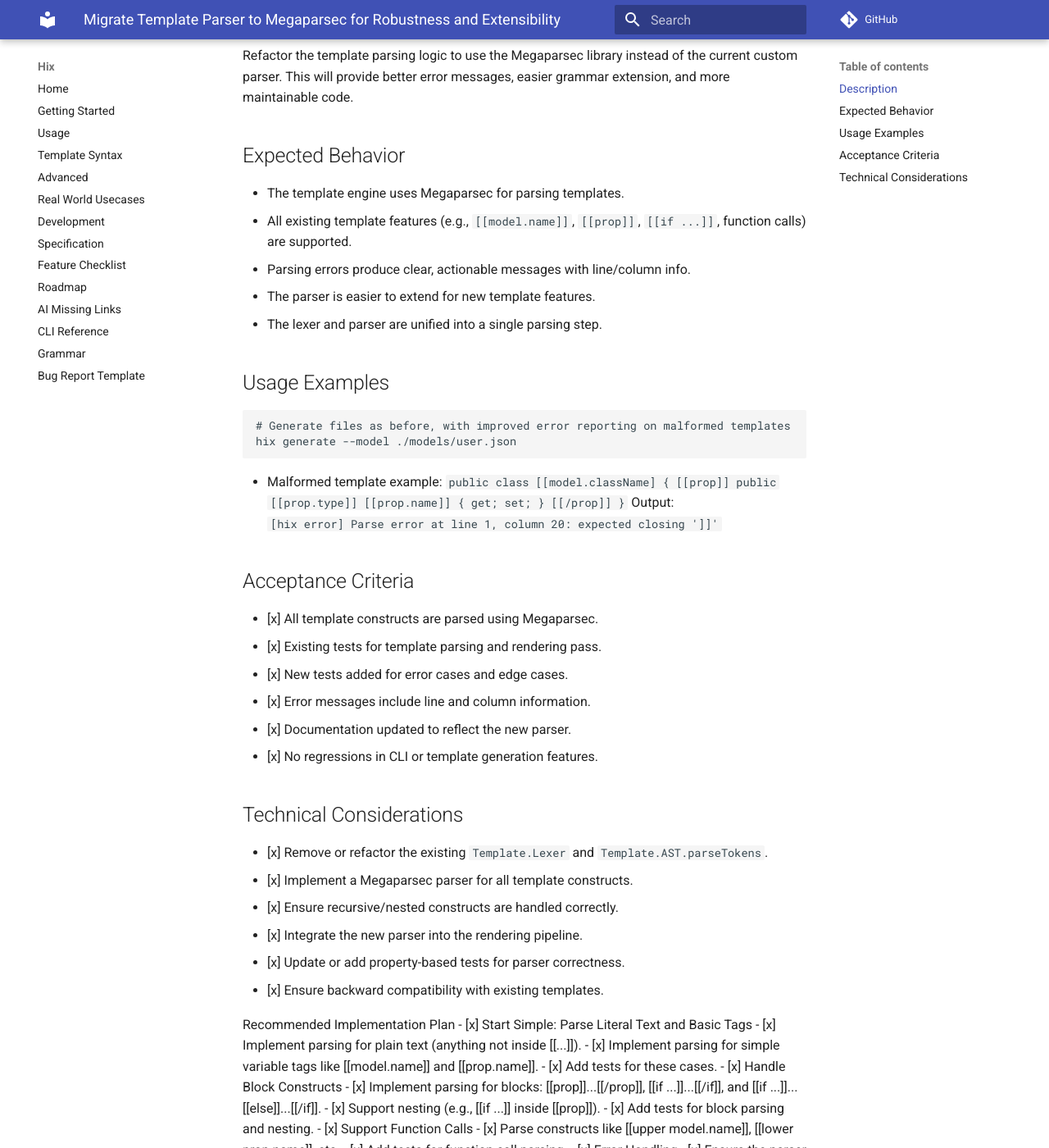
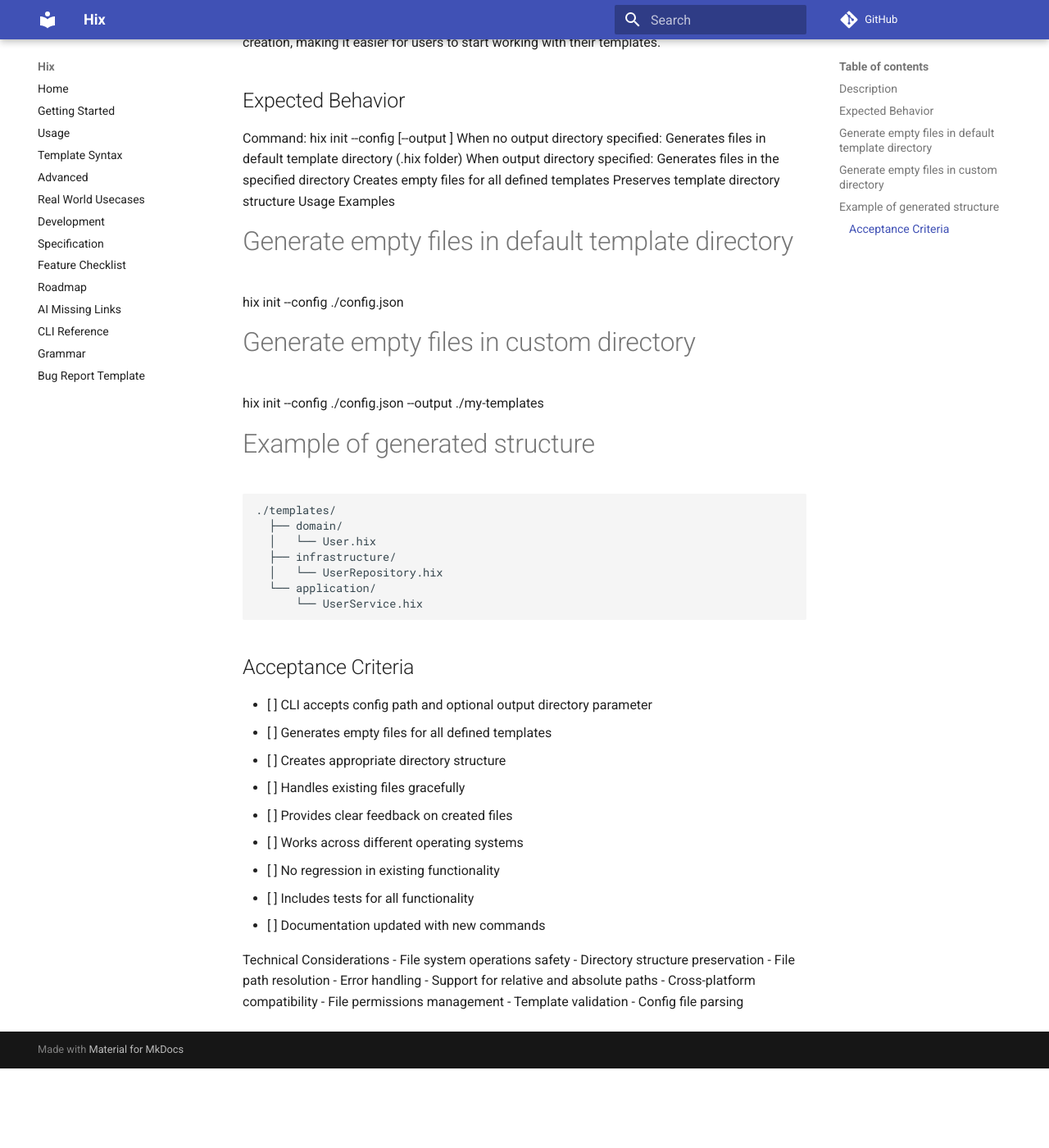
Before and after one commit to joelbugarini/hix, an MkDocs documentation site: the page built from docs/features/_current_item.md, in a window 1280 px wide and 1400 px high, scrolled down 217 px. Shown: the whole window at 82% size. Built offline with MkDocs 1.6.1 and Material for MkDocs 9.7.7, drawn with Linux system fonts in a browser that asks for light colours; comment, search, counter and statistics services are not loaded; after the commit the page ends 1520 px from its top, so only the background shows below that; some of the changed text lies outside the part shown.

Commit message:
Release 0.3.2.0: Add template auto-generation, model property metadata, CLI shortcuts, and new template types. Update docs, tests, and installer for new features.

````diff
--- a/docs/features/_current_item.md
+++ b/docs/features/_current_item.md
@@ -1,68 +1,50 @@
-# Migrate Template Parser to Megaparsec for Robustness and Extensibility
+Add automatic empty template file generation
 
 ## Description
-Refactor the template parsing logic to use the Megaparsec library instead of the current custom parser. This will provide better error messages, easier grammar extension, and more maintainable code.
+Add functionality to automatically generate empty files for defined templates after config file creation, making it easier for users to start working with their templates.
 
 ## Expected Behavior
-- The template engine uses Megaparsec for parsing templates.
-- All existing template features (e.g., `[[model.name]]`, `[[prop]]`, `[[if ...]]`, function calls) are supported.
-- Parsing errors produce clear, actionable messages with line/column info.
-- The parser is easier to extend for new template features.
-- The lexer and parser are unified into a single parsing step.
+Command: hix init --config <config_path> [--output <output_dir>]
+When no output directory specified: Generates files in default template directory (.hix folder)
+When output directory specified: Generates files in the specified directory
+Creates empty files for all defined templates
+Preserves template directory structure
+Usage Examples
+# Generate empty files in default template directory
+hix init --config ./config.json
 
-## Usage Examples
-```bash
-# Generate files as before, with improved error reporting on malformed templates
-hix generate --model ./models/user.json
+# Generate empty files in custom directory
+hix init --config ./config.json --output ./my-templates
+
+# Example of generated structure
+```shell
+./templates/
+  ├── domain/
+  │   └── User.hix
+  ├── infrastructure/
+  │   └── UserRepository.hix
+  └── application/
+      └── UserService.hix
 ```
-- Malformed template example:
-  ```
-  public class [[model.className] {
-      [[prop]]
-      public [[prop.type]] [[prop.name]] { get; set; }
-      [[/prop]]
-  }
-  ```
-  Output:
-  ```
-  [hix error] Parse error at line 1, column 20: expected closing ']]'
-  ```
 
 ## Acceptance Criteria
-- [x] All template constructs are parsed using Megaparsec.
-- [x] Existing tests for template parsing and rendering pass.
-- [x] New tests added for error cases and edge cases.
-- [x] Error messages include line and column information.
-- [x] Documentation updated to reflect the new parser.
-- [x] No regressions in CLI or template generation features.
+- [ ] CLI accepts config path and optional output directory parameter
+- [ ] Generates empty files for all defined templates
+- [ ] Creates appropriate directory structure
+- [ ] Handles existing files gracefully
+- [ ] Provides clear feedback on created files
+- [ ] Works across different operating systems
+- [ ] No regression in existing functionality
+- [ ] Includes tests for all functionality
+- [ ] Documentation updated with new commands
 
-## Technical Considerations
-- [x] Remove or refactor the existing `Template.Lexer` and `Template.AST.parseTokens`.
-- [x] Implement a Megaparsec parser for all template constructs.
-- [x] Ensure recursive/nested constructs are handled correctly.
-- [x] Integrate the new parser into the rendering pipeline.
-- [x] Update or add property-based tests for parser correctness.
-- [x] Ensure backward compatibility with existing templates.
-
-
-Recommended Implementation Plan
-- [x] Start Simple: Parse Literal Text and Basic Tags
-  - [x] Implement parsing for plain text (anything not inside [[...]]).
-  - [x] Implement parsing for simple variable tags like [[model.name]] and [[prop.name]].
-  - [x] Add tests for these cases.
-- [x] Handle Block Constructs
-  - [x] Implement parsing for blocks: [[prop]]...[[/prop]], [[if ...]]...[[/if]], and [[if ...]]...[[else]]...[[/if]].
-  - [x] Support nesting (e.g., [[if ...]] inside [[prop]]).
-  - [x] Add tests for block parsing and nesting.
-- [x] Support Function Calls
-  - [x] Parse constructs like [[upper model.name]], [[lower prop.name]], etc.
-  - [x] Add tests for function call parsing.
-- [x] Error Handling
-  - [x] Ensure the parser produces clear, actionable error messages (line/column info) for malformed templates.
-  - [x] Add tests for error cases (e.g., unclosed tags, unknown constructs).
-- [x] Integrate and Migrate
-  - [x] Gradually replace the old parser in your codebase with the new one.
-  - [x] Run all existing tests to ensure no regressions.
-  - [x] Update documentation to reflect the new parser.
-- [x] Refactor and Remove Old Code
-  - [x] Once the new parser is fully integrated and tested, remove the old custom lexer and parser.
+Technical Considerations
+- File system operations safety
+- Directory structure preservation
+- File path resolution
+- Error handling
+- Support for relative and absolute paths
+- Cross-platform compatibility
+- File permissions management
+- Template validation
+- Config file parsing
````
Also changed, not shown: docs/features/feat_generate-help.md (added, +18 -0 lines), docs/features/feat_init-default-model.md (added, +19 -0 lines), docs/features/feat_model-property-metadata.md (added, +28 -0 lines), docs/features/feat_model-template-shortcut.md (added, +25 -0 lines), docs/features/feat_template-extension-in-filename.md (added, +21 -0 lines), notes.md (+6 -1 lines), 8 other files.
